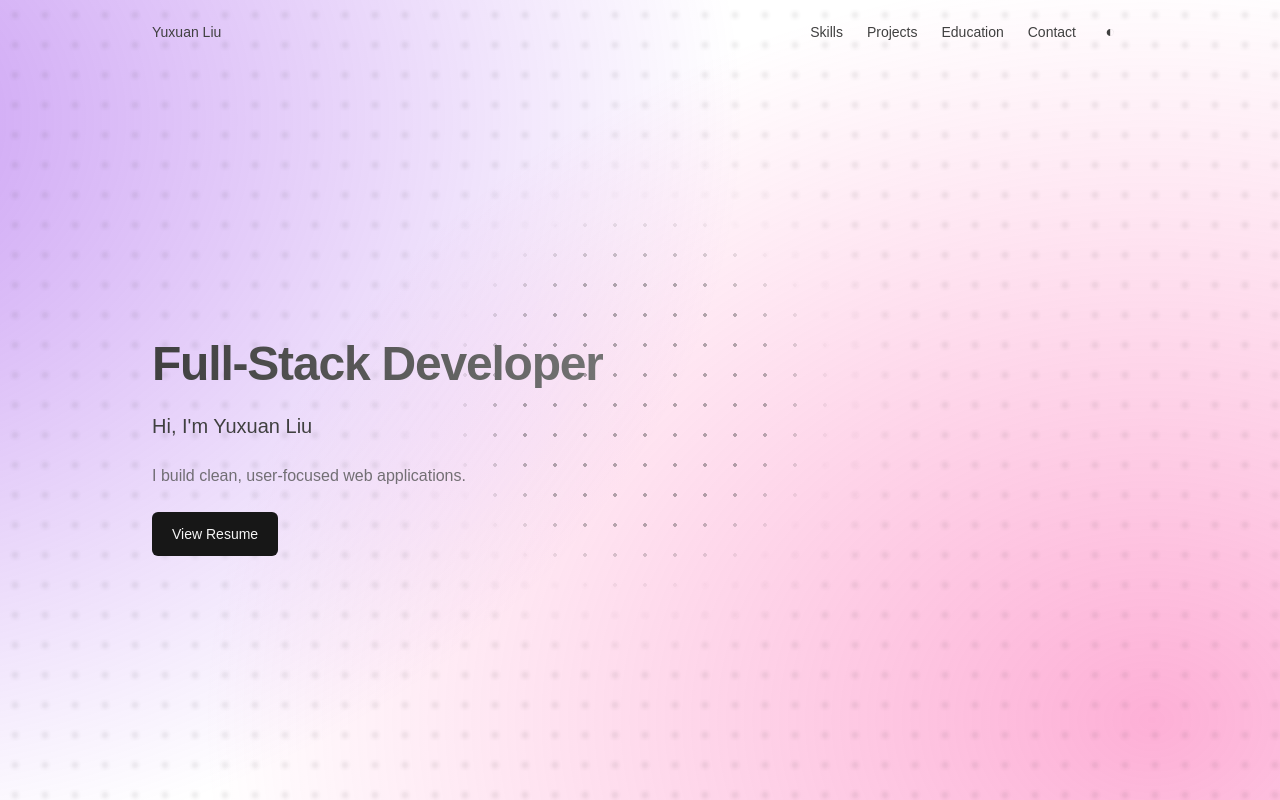
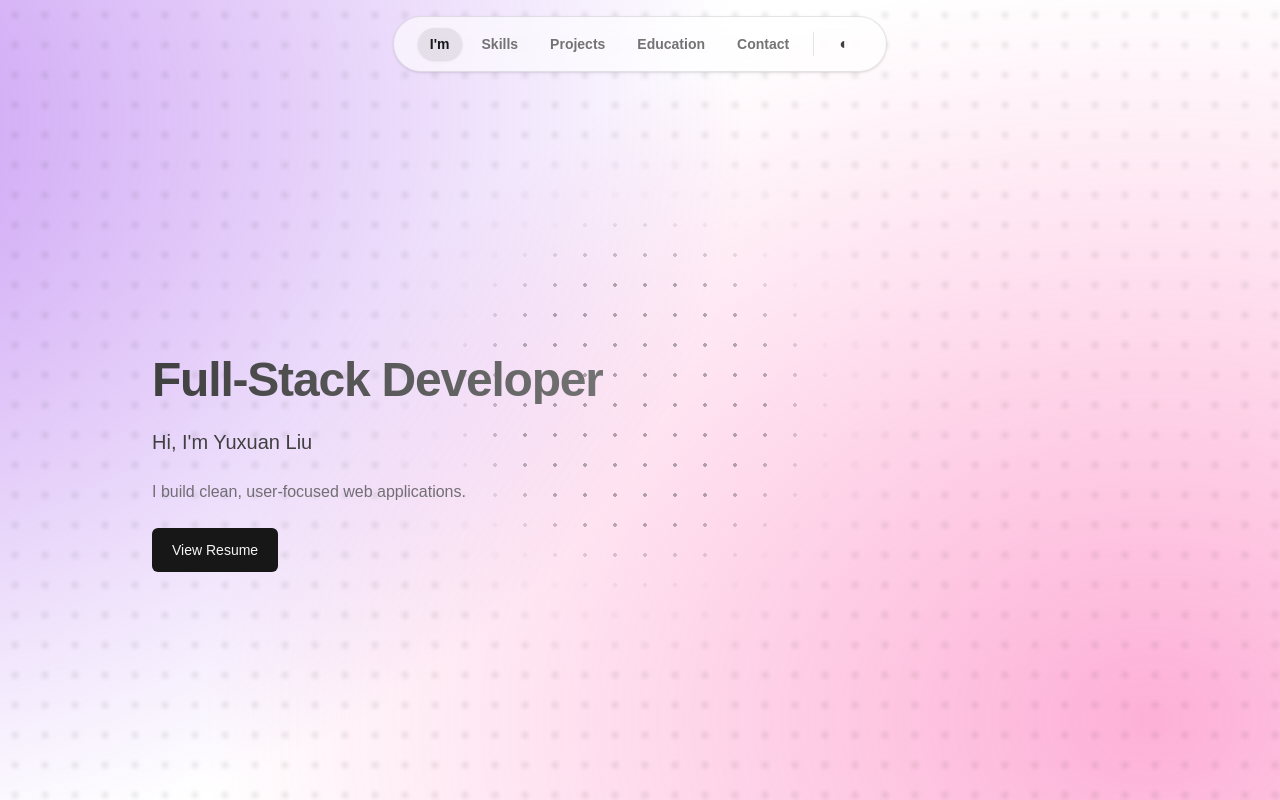
Before and after one commit to lllLucario/yuxuan-portfolio, a Next.js app: page / in a window 1280 px wide. Shown: the top 800 px of the page. Built offline with nearby package versions, Linux system fonts and the light colour scheme.

Commit message:
Enhance Navbar and ThemeToggle components; implement active section highlighting and adjust styles for improved user experience and visual consistency.

```diff
--- a/app/components/projects/ProjectCard.tsx
+++ b/app/components/projects/ProjectCard.tsx
@@ -6,7 +6,7 @@ type ProjectCardProps = {
 
 export default function ProjectCard({ project }: ProjectCardProps) {
   return (
-    <article className="group relative rounded-xl border border-black/10 bg-white/12 transition duration-200 hover:scale-[1.08] hover:border-black/20 hover:bg-white/45 dark:border-white/10 dark:bg-neutral-900/40 dark:hover:border-white/20 dark:hover:bg-neutral-900/60">
+    <article className="group relative rounded-xl border border-black/10 bg-white/12 transition duration-200 hover:scale-[1.08] hover:border-black/20 hover:bg-white/45 dark:border-white/10 dark:bg-neutral-900/40 dark:hover:border-white/20 dark:hover:bg-neutral-900/40">
       <a
         href={project.href}
         target="_blank"
--- a/app/components/theme/ThemeToggle.tsx
+++ b/app/components/theme/ThemeToggle.tsx
@@ -20,7 +20,7 @@ export default function ThemeToggle() {
       type="button"
       aria-label="Toggle theme"
       onClick={toggleTheme}
-      className="inline-flex h-9 w-9 items-center justify-center rounded-md text-neutral-700 transition duration-150 hover:bg-neutral-200/70 hover:text-neutral-900 focus:outline-none focus-visible:ring-1 focus-visible:ring-black/20 dark:text-neutral-300 dark:hover:bg-neutral-900/60 dark:hover:text-neutral-100 dark:focus-visible:ring-white/20"
+      className="inline-flex h-9 w-9 items-center justify-center rounded-full text-neutral-700 transition duration-150 hover:bg-black/5 hover:text-neutral-900 focus:outline-none focus-visible:ring-1 focus-visible:ring-black/20 dark:text-neutral-300 dark:hover:bg-white/10 dark:hover:text-neutral-100 dark:focus-visible:ring-white/20"
     >
       ◐
     </button>
--- a/app/page.tsx
+++ b/app/page.tsx
@@ -35,7 +35,7 @@ export default function Home() {
   }, []);
 
   return (
-    <main className="pt-14 sm:pt-16">
+    <main className="pt-16 sm:pt-20">
       <Section id="hero">
         <Container>
           <div className="reveal flex min-h-[62vh] items-center sm:min-h-[72vh]">
@@ -72,7 +72,7 @@ export default function Home() {
               {skillGroups.map((group) => (
                 <article
                   key={group.title}
-                  className="rounded-xl border border-black/10 bg-white/12 p-5 transition duration-200 hover:scale-[1.06] hover:border-black/20 hover:bg-white/45 dark:border-white/10 dark:bg-neutral-900/30 dark:hover:border-white/20"
+                  className="rounded-xl border border-black/10 bg-white/12 p-5 transition duration-200 hover:scale-[1.06] hover:border-black/20 hover:bg-white/45 dark:border-white/10 dark:bg-neutral-900/30 dark:hover:border-white/20 dark:hover:bg-neutral-900/30"
                 >
                   <div className="mb-4 flex items-center gap-2">
                     <Image
@@ -120,7 +120,7 @@ export default function Home() {
               Education
             </h2>
             <div className="grid grid-cols-1 gap-8 sm:grid-cols-2">
-              <article className="rounded-xl border border-black/10 bg-white/12 p-6 transition duration-200 hover:scale-[1.08] hover:border-black/20 hover:bg-white/45 dark:border-white/10 dark:bg-neutral-900/30 dark:hover:border-white/20">
+              <article className="rounded-xl border border-black/10 bg-white/12 p-6 transition duration-200 hover:scale-[1.08] hover:border-black/20 hover:bg-white/45 dark:border-white/10 dark:bg-neutral-900/30 dark:hover:border-white/20 dark:hover:bg-neutral-900/30">
                 <div className="space-y-2">
                   <h3 className="text-lg font-semibold text-neutral-900 dark:text-neutral-100">
                     Master of Science in Computer Science
@@ -136,7 +136,7 @@ export default function Home() {
                 </div>
               </article>
 
-              <article className="rounded-xl border border-black/10 bg-white/12 p-6 transition duration-200 hover:scale-[1.08] hover:border-black/20 hover:bg-white/45 dark:border-white/10 dark:bg-neutral-900/30 dark:hover:border-white/20">
+              <article className="rounded-xl border border-black/10 bg-white/12 p-6 transition duration-200 hover:scale-[1.08] hover:border-black/20 hover:bg-white/45 dark:border-white/10 dark:bg-neutral-900/30 dark:hover:border-white/20 dark:hover:bg-neutral-900/30">
                 <div className="space-y-2">
                   <h3 className="text-lg font-semibold text-neutral-900 dark:text-neutral-100">
                     Bachelor of Engineering in Software Engineering
@@ -246,6 +246,14 @@ export default function Home() {
           </div>
         </Container>
       </Section>
+
+      <footer className="pb-10 pt-2 sm:pb-14">
+        <Container>
+          <p className="text-xs text-neutral-500 dark:text-neutral-400">
+            © {new Date().getFullYear()} Yuxuan Liu
+          </p>
+        </Container>
+      </footer>
     </main>
   );
 }
--- a/components/layout/Navbar.tsx
+++ b/components/layout/Navbar.tsx
@@ -4,60 +4,76 @@ import { useEffect, useState } from "react";
 import Container from "@/components/layout/Container";
 import ThemeToggle from "@/app/components/theme/ThemeToggle";
 
+const NAV_ITEMS = [
+  { href: "#hero", id: "hero", label: "I'm" },
+  { href: "#skills", id: "skills", label: "Skills" },
+  { href: "#projects", id: "projects", label: "Projects" },
+  { href: "#education", id: "education", label: "Education" },
+  { href: "#contact", id: "contact", label: "Contact" },
+] as const;
+
 export default function Navbar() {
   const [scrolled, setScrolled] = useState(false);
+  const [activeSection, setActiveSection] = useState<(typeof NAV_ITEMS)[number]["id"]>("hero");
 
   useEffect(() => {
-    const onScroll = () => setScrolled(window.scrollY > 8);
+    const onScroll = () => {
+      setScrolled(window.scrollY > 8);
+
+      const offset = 140;
+      const scrollPos = window.scrollY + offset;
+      let currentSection: (typeof NAV_ITEMS)[number]["id"] = "hero";
+
+      NAV_ITEMS.forEach((item) => {
+        const section = document.getElementById(item.id);
+        if (!section) return;
+        const top = section.offsetTop;
+        if (scrollPos >= top) {
+          currentSection = item.id;
+        }
+      });
+
+      setActiveSection(currentSection);
+    };
+
     onScroll();
     window.addEventListener("scroll", onScroll);
     return () => window.removeEventListener("scroll", onScroll);
   }, []);
 
   return (
-    <nav
-      className={`fixed top-0 left-0 z-50 w-full ${
-        scrolled
-          ? "border-b border-black/10 bg-neutral-100/70 backdrop-blur dark:border-white/10 dark:bg-neutral-950/60"
-          : ""
-      }`}
-    >
+    <nav className="fixed top-0 left-0 z-50 w-full pt-3 sm:pt-4">
       <Container>
-        <div className="flex h-14 items-center justify-between sm:h-16">
-          <a
-            href="#hero"
-            className="text-sm text-neutral-700 transition duration-150 hover:text-neutral-900 focus:outline-none focus-visible:ring-1 focus-visible:ring-black/20 dark:text-neutral-200 dark:hover:text-neutral-50 dark:focus-visible:ring-white/20"
+        <div className="mx-auto w-fit">
+          <div
+            className={`flex h-12 items-center gap-2 rounded-full border px-4 shadow-sm backdrop-blur transition-colors transition-shadow duration-200 sm:h-14 sm:px-6 ${
+              scrolled
+                ? "border-black/15 bg-white/75 shadow-md dark:border-white/15 dark:bg-neutral-950/65"
+                : "border-black/10 bg-white/60 dark:border-white/10 dark:bg-neutral-950/50"
+            }`}
           >
-            Yuxuan Liu
-          </a>
-          <div className="flex items-center gap-2 sm:gap-4">
-            <div className="hidden items-center gap-6 sm:flex">
-              <a
-                href="#skills"
-                className="text-sm text-neutral-700 transition duration-150 hover:text-neutral-900 focus:outline-none focus-visible:ring-1 focus-visible:ring-black/20 dark:text-neutral-200 dark:hover:text-neutral-50 dark:focus-visible:ring-white/20"
-              >
-                Skills
-              </a>
-              <a
-                href="#projects"
-                className="text-sm text-neutral-700 transition duration-150 hover:text-neutral-900 focus:outline-none focus-visible:ring-1 focus-visible:ring-black/20 dark:text-neutral-200 dark:hover:text-neutral-50 dark:focus-visible:ring-white/20"
-              >
-                Projects
-              </a>
-              <a
-                href="#education"
-                className="text-sm text-neutral-700 transition duration-150 hover:text-neutral-900 focus:outline-none focus-visible:ring-1 focus-visible:ring-black/20 dark:text-neutral-200 dark:hover:text-neutral-50 dark:focus-visible:ring-white/20"
-              >
-                Education
-              </a>
-              <a
-                href="#contact"
-                className="text-sm text-neutral-700 transition duration-150 hover:text-neutral-900 focus:outline-none focus-visible:ring-1 focus-visible:ring-black/20 dark:text-neutral-200 dark:hover:text-neutral-50 dark:focus-visible:ring-white/20"
-              >
-                Contact
-              </a>
+            <div className="flex items-center gap-2 sm:gap-3">
+              <div className="hidden items-center gap-2 sm:flex">
+                {NAV_ITEMS.map((item) => {
+                  const isActive = activeSection === item.id;
+                  return (
+                    <a
+                      key={item.id}
+                      href={item.href}
+                      className={`rounded-full px-3 py-1.5 text-sm font-semibold transition-all duration-200 focus:outline-none focus-visible:ring-1 focus-visible:ring-black/20 dark:focus-visible:ring-white/20 ${
+                        isActive
+                          ? "bg-black/8 text-neutral-900 font-semibold shadow-sm dark:bg-white/15 dark:text-neutral-100"
+                          : "text-neutral-500 hover:bg-black/5 hover:text-neutral-700 dark:text-neutral-300 dark:hover:bg-white/10 dark:hover:text-neutral-100"
+                      }`}
+                    >
+                      {item.label}
+                    </a>
+                  );
+                })}
+              </div>
+              <div className="hidden h-6 w-px bg-black/10 dark:bg-white/10 sm:block" />
+              <ThemeToggle />
             </div>
-            <ThemeToggle />
           </div>
         </div>
       </Container>
```
